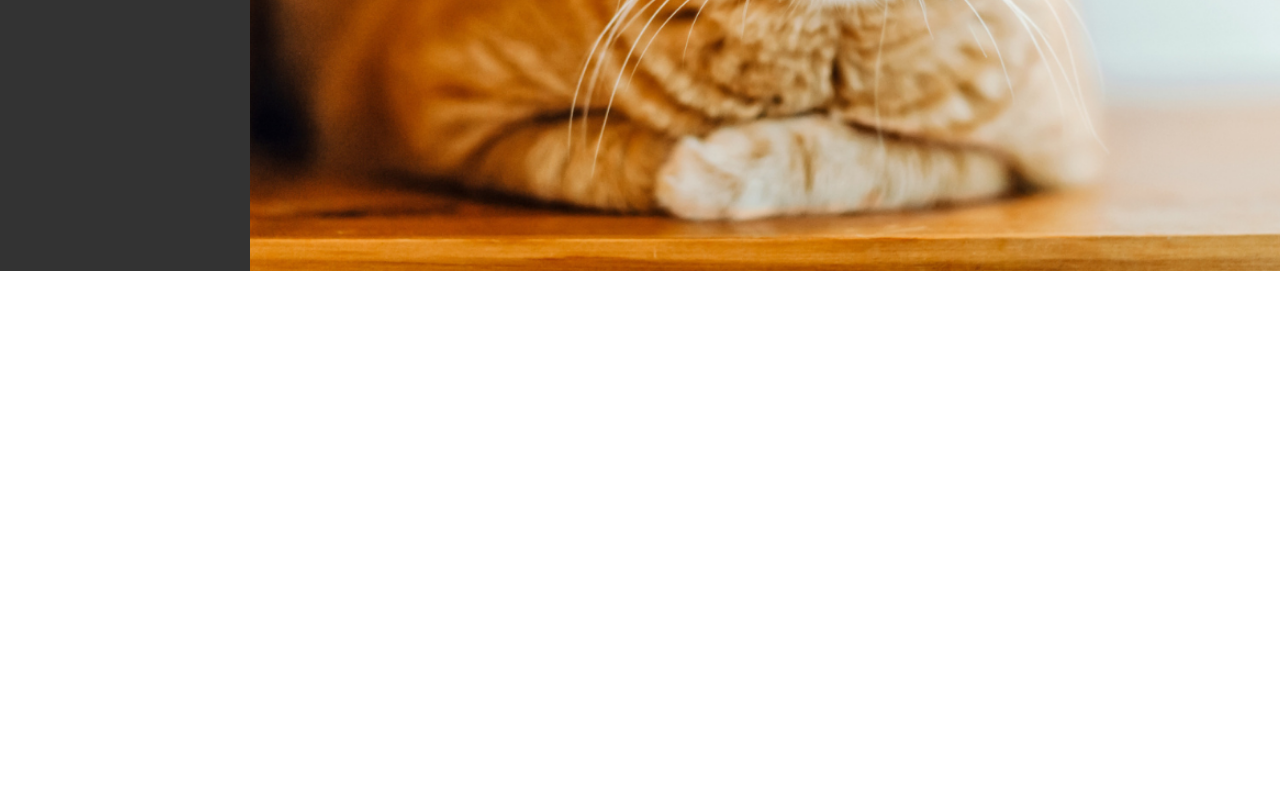
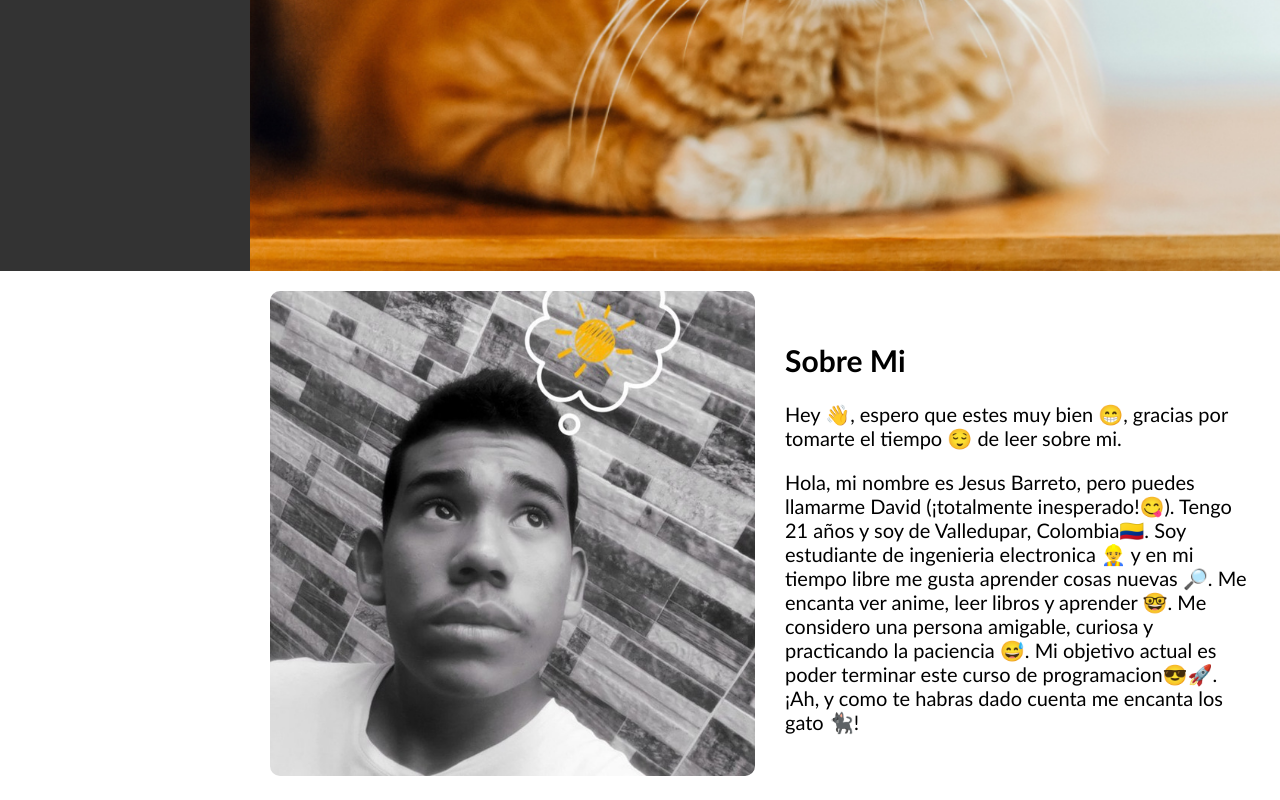
Before and after one commit to DafneCraft/mi-pagina-web-david, a plain HTML site: page index.html in a window 1280 px wide. Shown: the part 529-1329 px from the top of the page. Before the commit the page ends 800 px from the top, so only its background shows below. Drawn offline with Linux system fonts and the light colour scheme.

Commit message:
Seccion 2 lista

```diff
--- a/estilo.css
+++ b/estilo.css
@@ -34,3 +34,25 @@ header {
     margin-left: 250px; /* Margen igual al ancho de la barra lateral */
     padding: 0px; /* Espaciado interno */
 }
+
+/*Seccion 2*/
+.contenedor-seccion2 {
+    display: grid;
+    grid-template-columns: 1fr 1fr; /* Dos columnas de igual tamaño */
+    gap: 20px; /* Espacio entre la imagen y el texto */
+    align-items: center; /* Centra verticalmente los elementos */
+    padding: 20px; /* Espaciado interno */
+}
+
+.contenedor-imagen img{
+    width: 100%; /* La imagen ocupa el 100% del contenedor */
+    height: auto; /* Mantiene la proporción de la imagen */
+    border-radius: 10px; /* Opcional: bordes redondeados */
+}
+
+.contenedor-texto {
+    padding: 10px; /* Espaciado interno */
+    font-size: 20px;
+    line-height: 1.2; /* Espaciado entre líneas */
+    font-family: "Gill Sans", sans-serif;
+}
--- a/index.html
+++ b/index.html
@@ -25,7 +25,21 @@
 		<section id="Inicio", class="gato">
 			<img src="Images/gato_naranja_inicio.png" alt="Imagen principal">
 		</section>
-		<section id="Sobre Mi"></section>
+		<section id="Sobre Mi">
+			<div class="contenedor-seccion2">
+				<div class="contenedor-imagen">
+					<img src="Images/micara.jpg">
+				</div>
+				<div class="contenedor-texto">
+					<h1>Sobre Mi</h1>
+					<p>Hey 👋, espero que estes muy bien 😁, gracias por tomarte el tiempo 😌 de leer sobre mi.</p>
+					<p>Hola, mi nombre es Jesus Barreto, pero puedes llamarme David (¡totalmente inesperado!😋). Tengo 21 años y soy de Valledupar, Colombia🇨🇴.
+					Soy estudiante de ingenieria electronica 👷‍♂️ y en mi tiempo libre me gusta aprender cosas nuevas 🔎.
+					Me encanta ver anime, leer libros y aprender 🤓. Me considero una persona amigable, curiosa y practicando la paciencia 😅.
+					Mi objetivo actual es poder terminar este curso de programacion😎🚀. ¡Ah, y como te habras dado cuenta me encanta los gato 🐈‍⬛!</p>
+				</div>
+			</div>
+		</section>
 		<section id="Estilo de vida"></section>
 		<section id="Horario"></section>
 		<section id="Contacto"></section>
```
Also changed, not shown: Images/micara.jpg (added).
